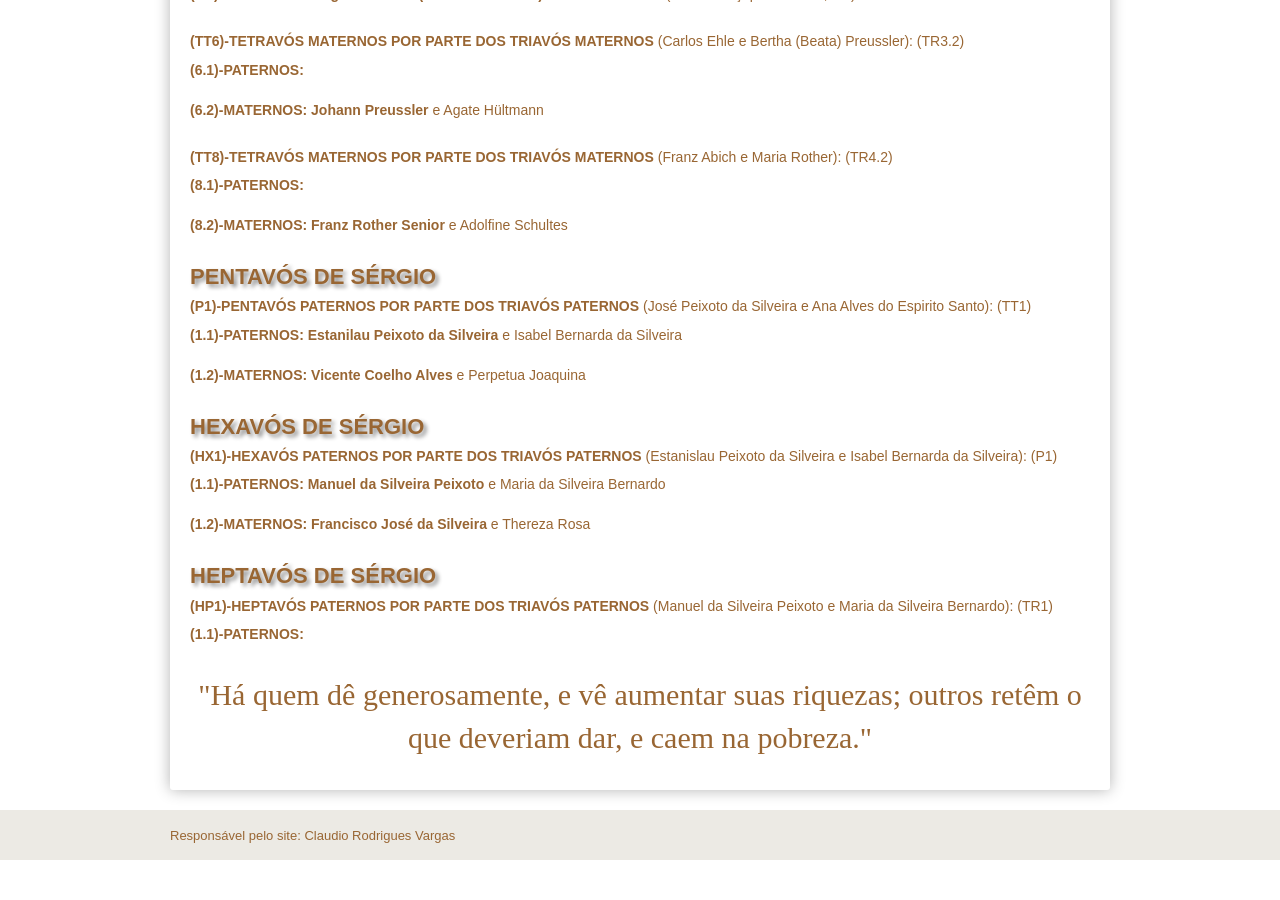
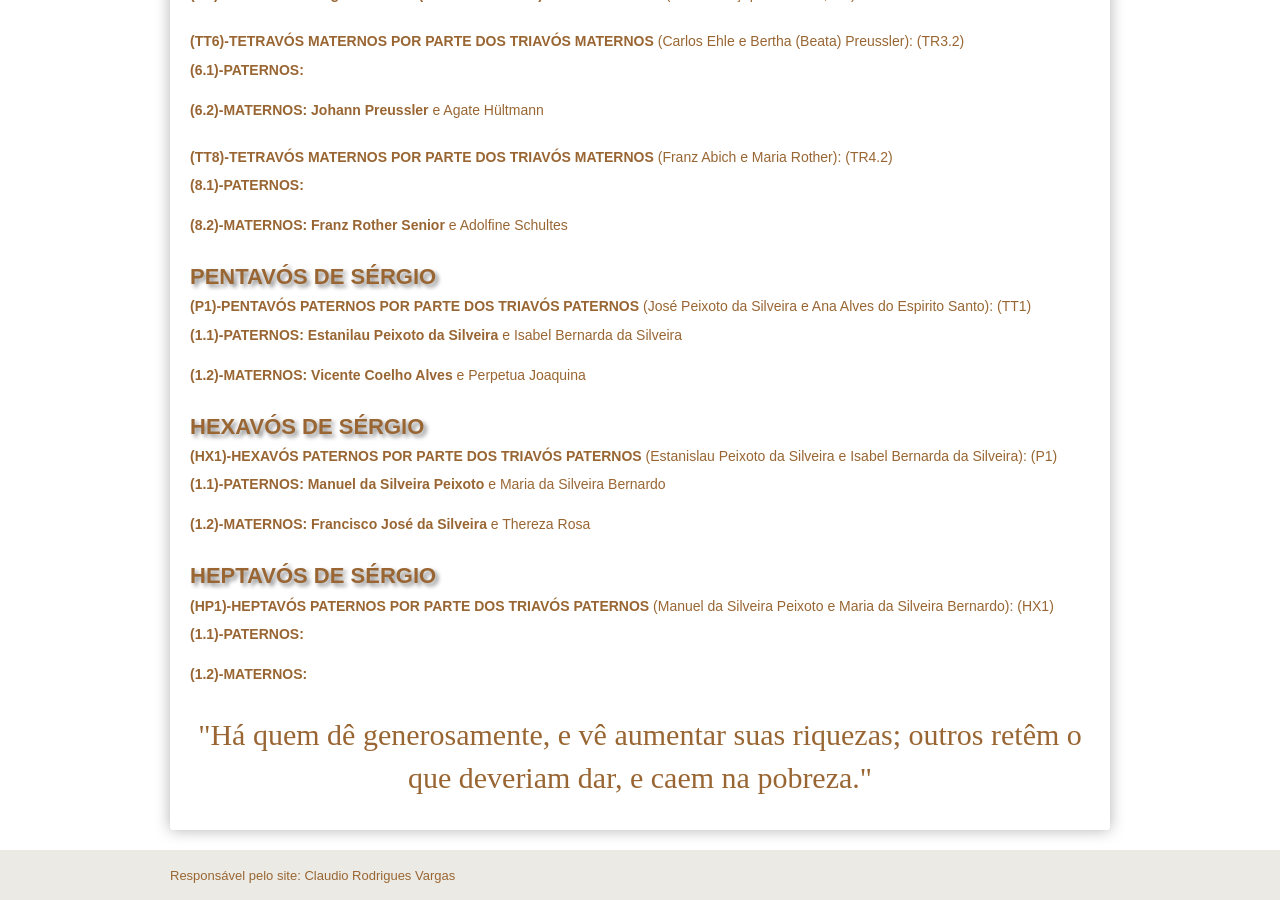
Before and after one commit to claudiovargas1955/claudiovargas1955.github.io, a Jekyll site: the page built from _pages/genealogia-de-sergio-luis-kirsch-da-silveira.html, in a window 1280 px wide and 900 px high, scrolled down 2995 px. Built offline with Jekyll 4.4.1, drawn with Linux system fonts in a browser that asks for light colours; some web fonts are replaced; before the commit the page ends 3855 px from its top, so only the background shows below that.

Commit message:
Update genealogia-de-sergio-luis-kirsch-da-silveira.html

```diff
--- a/_pages/genealogia-de-sergio-luis-kirsch-da-silveira.html
+++ b/_pages/genealogia-de-sergio-luis-kirsch-da-silveira.html
@@ -478,8 +478,10 @@ réis) ao governo da provincia de São Pedro.
 <p><h4>HEPTAVÓS DE SÉRGIO</h4>
 
 <p><b><h5>(HP1)-HEPTAVÓS PATERNOS POR PARTE DOS TRIAVÓS PATERNOS</b> (Manuel da Silveira Peixoto e Maria da Silveira Bernardo):
-(TR1)</h5>
+(HX1)</h5>
   <p><b>(1.1)-PATERNOS: </b><br><br>
+
+     <b>(1.2)-MATERNOS: </b><br><br>
 
 <p style="color:#996633; text-align:center; font-size:30px; font-family: 'Rancho', cursive";><p style="color:#996633;
 text-align:center; font-size:30px; font-family: 'Rancho', cursive";>"Há quem dê generosamente, e vê aumentar suas riquezas; outros
```
